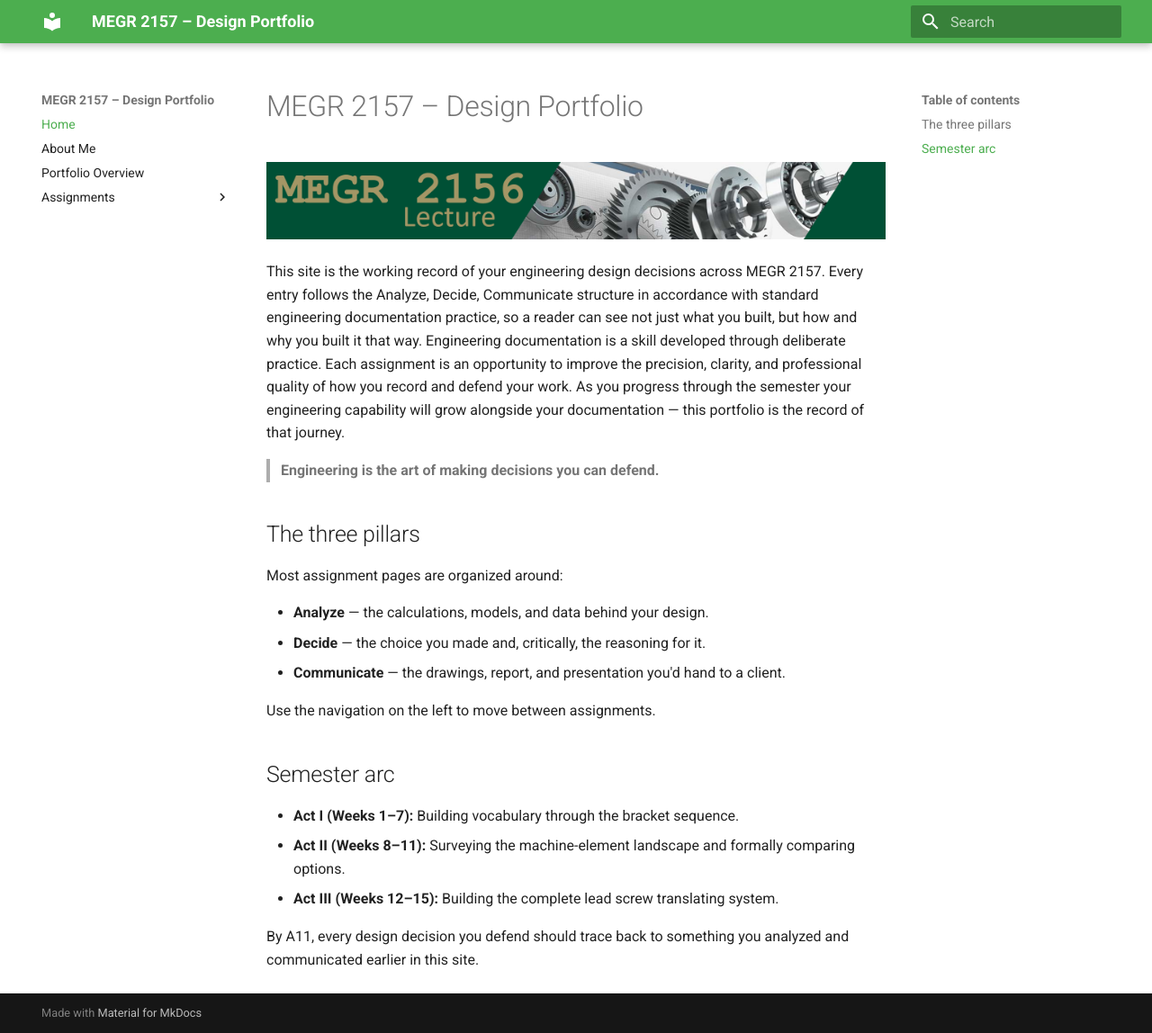
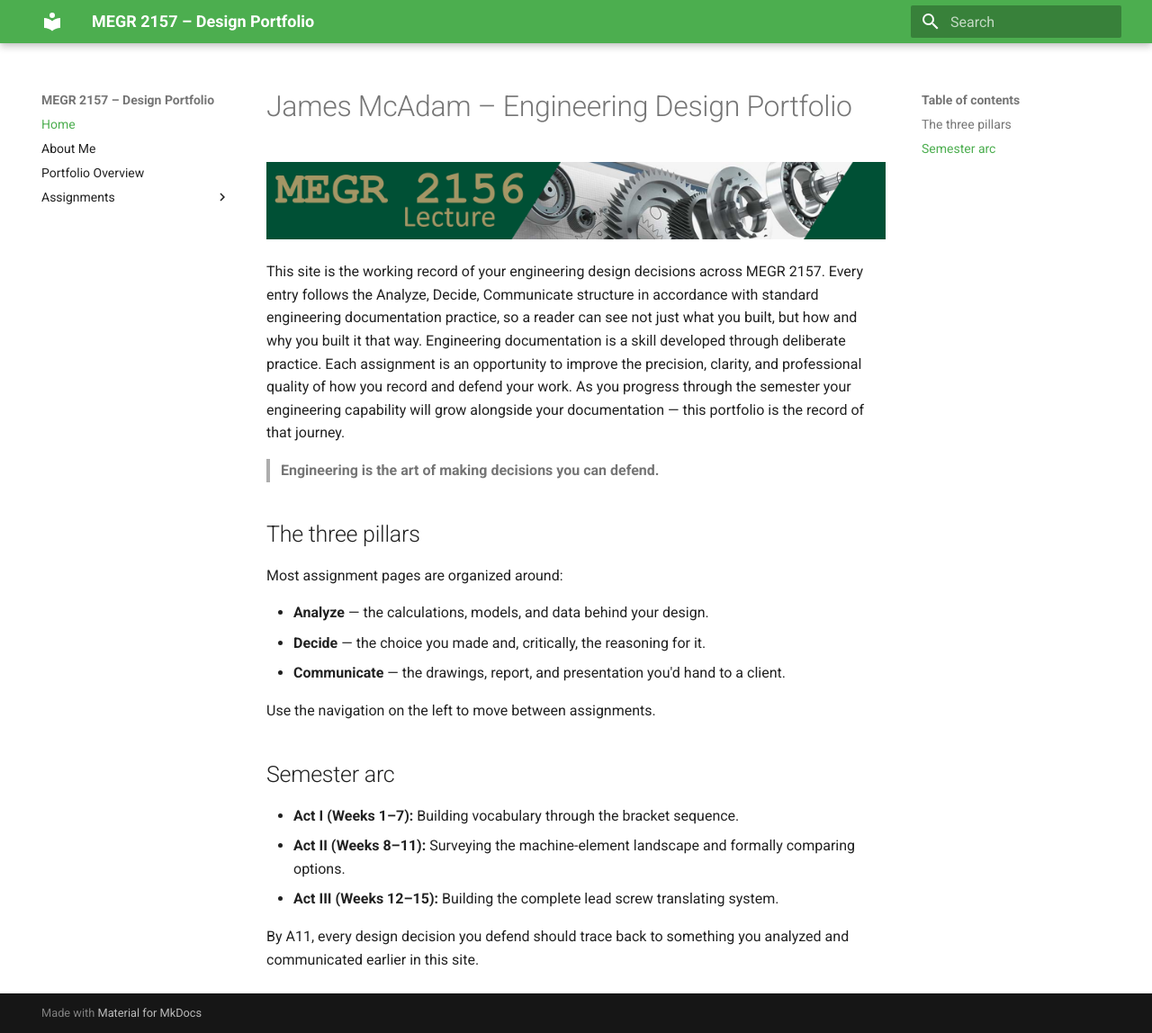
Before and after one commit to jmcadam4/design-projects-portfolio, an MkDocs documentation site: the page built from docs/index.md, in a window 1280 px wide and 1148 px high. Shown: the whole window at 90% size. Built offline with MkDocs 1.6.1 and Material for MkDocs 9.7.7, drawn with Linux system fonts in a browser that asks for light colours.

Commit message:
Setting website title

```diff
--- a/docs/index.md
+++ b/docs/index.md
@@ -1,4 +1,4 @@
-# MEGR 2157 – Design Portfolio
+# James McAdam – Engineering Design Portfolio
 
 ![MEGR 2156-7 Title](MEGR2156title.png)
 
```
